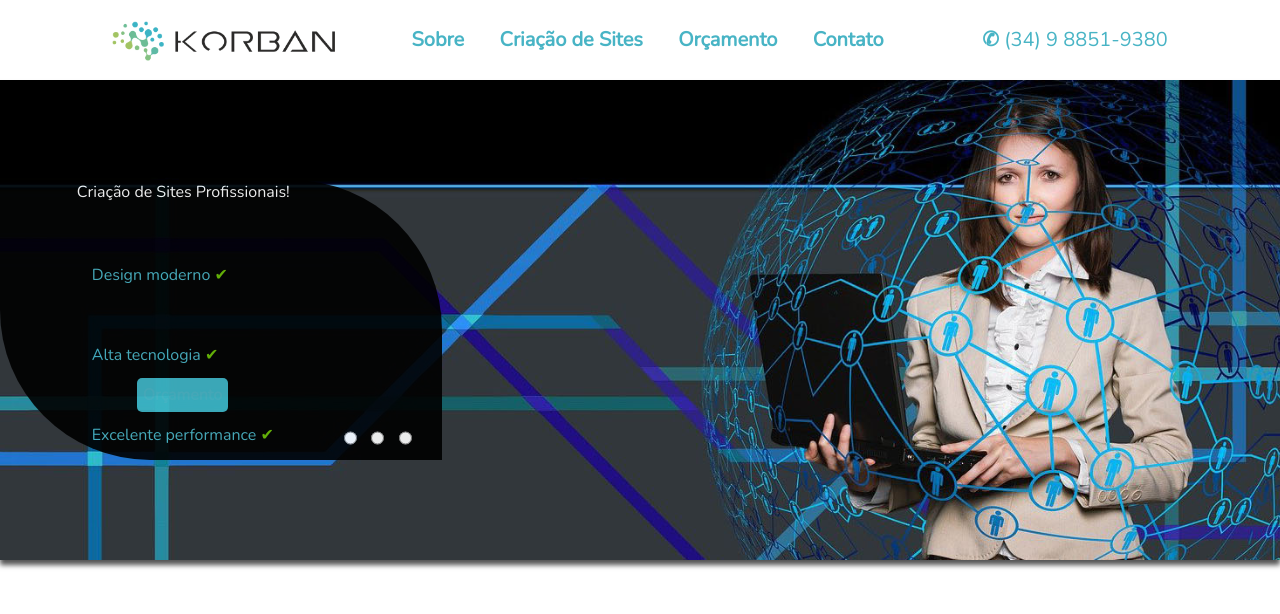
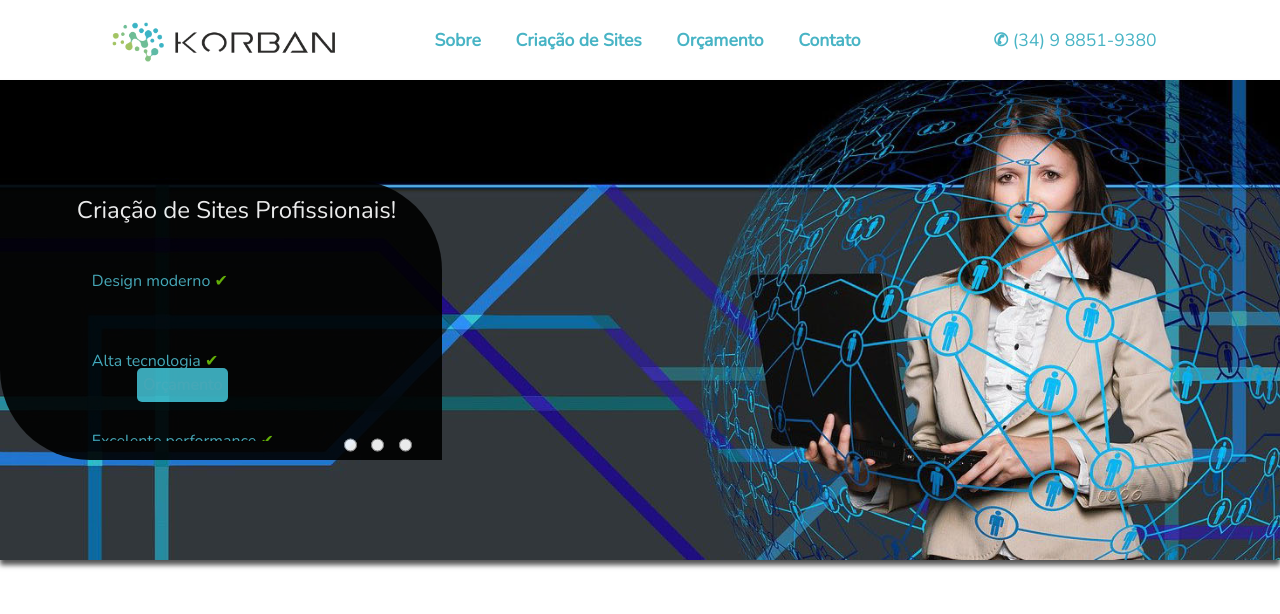
Before and after one commit to ricardoalves21/Korban, a PHP site: page / in a window 1280 px wide. Shown: the top 614 px of the page. Run offline with PHP 8.4, Linux system fonts and the light colour scheme.

Commit message:
Site Korban 23/09/2021

```diff
--- a/CSS/estilo.css
+++ b/CSS/estilo.css
@@ -20,7 +20,7 @@
     height: 10vh;
     text-align: center;
     line-height: 10vh;
-    font-size: 2.5vh;
+    font-size: 2.2vh;
     color: #48B4C5;
   }
 
@@ -97,14 +97,12 @@
     opacity: 0.9;
     width: 34.5vw;
     height: 35vh;
-    border-radius: 0 150px 0 150px;
+    border-radius: 0 90px 0 90px;
     color: white;
-    padding-right: 3%;
-    padding-left: 5%;
-    padding-top: 2%;
-    padding-bottom: 1%;
     position: relative;
     overflow: hidden;
+    line-height: 1vh;
+    padding: 2vh 1vw 5vh 1vw;
 }
 
 #textos-banner-principal {
@@ -115,17 +113,13 @@
     width: 110vw;
 }
 
-#textos-banner-principal div {
-    width: 34.5vw;
-}
-
 #transp-1 h1 {
-    font-size: 3vh;
+    font-size: 3vh !important;
 }
 
 #transp-1 p {
-    font-size: 2.5vh;
-    text-align: justify;
+    text-align: left;
+    width: auto;
 }
 
 #transp-1 a {
@@ -135,14 +129,15 @@
 
 /* PLANO 1 */
 
+
 #btnOrcamento {
     background-color: #3CB4C5;
     border-radius: 5px;
     padding: 5px;
     border: 1px solid transparent;
     width: 6vw;
-    text-align: center;
     font-size: 1.2rem;
+    text-align: right !important;
 }
 
 #btnOrcamento:hover {
--- a/index.html
+++ b/index.html
@@ -55,8 +55,6 @@
     <div class="containner">
         <div id="imagem-banner-principal"></div>
         <div class="area-carousel">
-            <div class="row">
-                <div class="col-sm-5">
             <div id="transp-1">
                 <div id="textos-banner-principal">
 
@@ -67,7 +65,7 @@
                             Alta tecnologia <span style="color: #68BC03;">&#10004;</span><br>
                             Excelente performance <span style="color: #68BC03;">&#10004;</span>
                         </p><br>
-                                <a href="#" id="botao-1">
+                        <a href="#">
                             <p><a id="btnOrcamento">Orçamento</a></p>
                         </a>
                     </div>
@@ -80,7 +78,7 @@
                                 style="color: #68BC03;">&#10004;</span><br>
                             De fácil navegação <span style="color: #68BC03;">&#10004;</span>
                         </p><br>
-                                <a href="#" id="botao-2">
+                        <a href="#">
                             <p><a id="btnOrcamento2">Orçamento</a></p>
                         </a>
                     </div>
@@ -94,7 +92,7 @@
                                 style="color: #68BC03;">&#10004;</span><br>
                             Você vai se surpreender <span style="color: #68BC03;">&#10004;</span>
                         </p><br>
-                                <a href="#" id="botao-3">
+                        <a href="#">
                             <p><a id="btnOrcamento3">Orçamento</a></p>
                         </a>
                     </div>
@@ -108,8 +106,6 @@
                         id="seletor2">
                     <input onclick="selectText('3', '1', '2')" type="radio" name="seletor"
                         id="seletor3">
-                        </div>
-                    </div>
                 </div>
             </div>
         </div>
```
Also changed, not shown: Teste.html (+17 -0 lines), Teste2.html (added, +65 -0 lines). Lines whose indentation alone changed are shown as unchanged.
